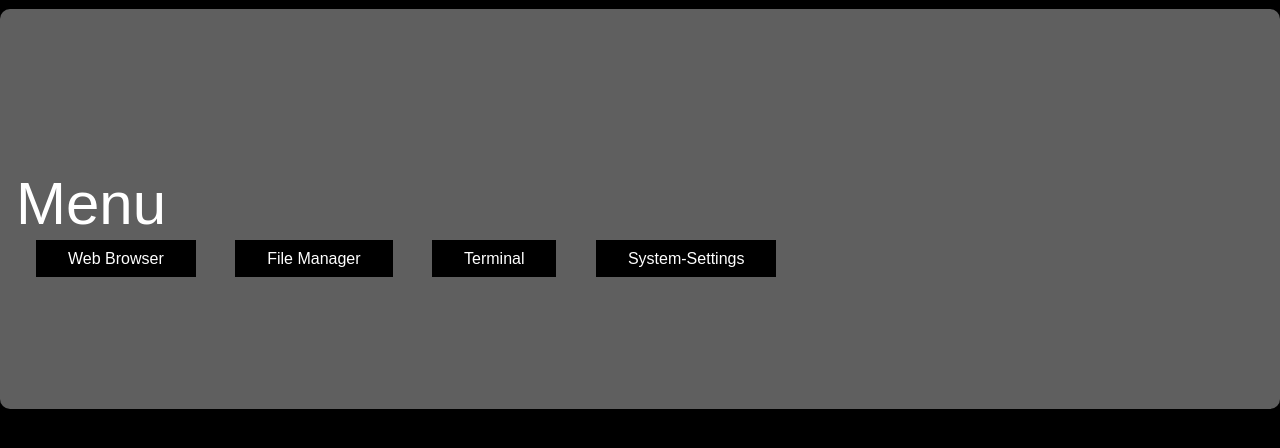
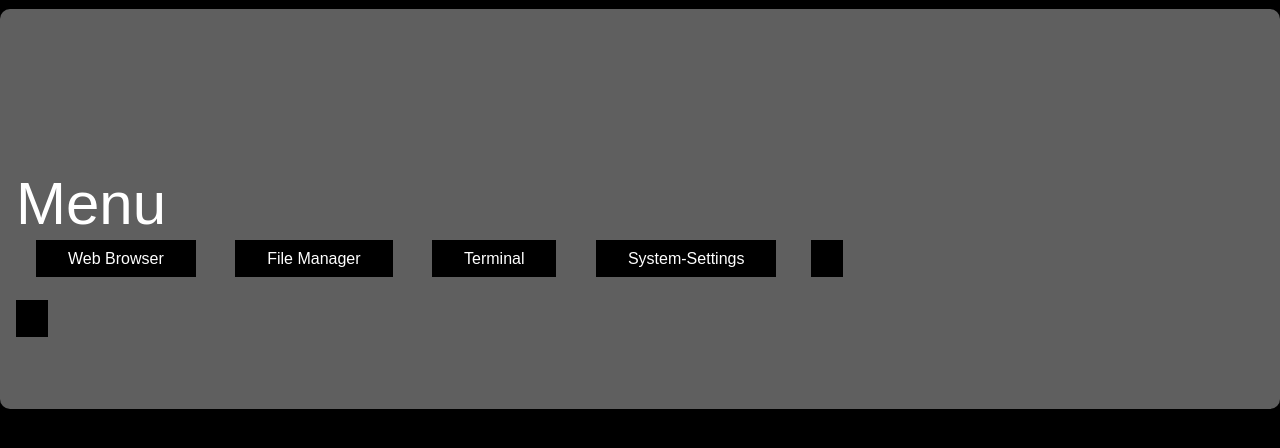
Before and after one commit to Smith-Pad/osui, a PHP site: page /applications-menu.php in a window 1280 px wide. Shown: the part 253-701 px from the top of the page. Run offline with PHP 8.4, Linux system fonts and the light colour scheme.

Commit message:
Added a test button for EXTERNAL_ROUTE_APPS/test.php in applications.php

```diff
--- a/applications-menu.php
+++ b/applications-menu.php
@@ -36,6 +36,7 @@
                 <a href="EXTERNAL_ROUTE_APPS/file-manager.php" class="button">File Manager</a>
                 <a href="EXTERNAL_ROUTE_APPS/terminal.php" class="button ">Terminal</a>
                 <a href="EXTERNAL_ROUTE_APPS/lxqt-config.php" class="button">System-Settings</a>
+                <a href="EXTERNAL_ROUTE_APPS/test.php" class="TEST BUTTON"</p>
                 <?php include "src/avakasaya/space7.php"?>
         </div>
 
```
